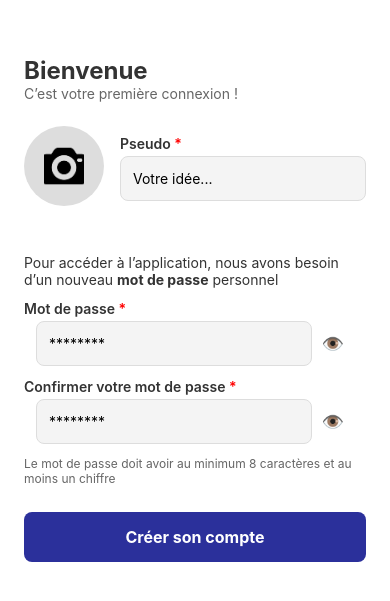
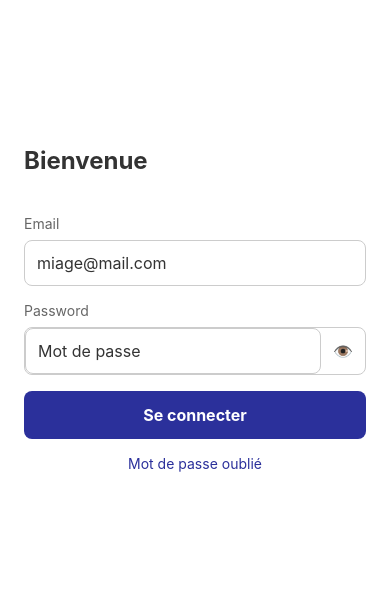
Before and after one commit to BACI-Aimen/ECSIM2-COPIE, a React Native app in the folder FrontEnd/: screen / in a window 390 px wide. Shown: the part 113-714 px from the top of the page. Built offline with nearby package versions, Linux system fonts and the light colour scheme.

Commit message:
Correction bug & déconnexion fonctionnel

```diff
--- a/FrontEnd/SRC/Components/Pages/Connexion/Connexion.tsx
+++ b/FrontEnd/SRC/Components/Pages/Connexion/Connexion.tsx
@@ -24,20 +24,27 @@ const ConnexionMain = () => {
       const retour = await API_Utilisateur.connexionUtilisateur(
         {mail_utilisateur:login,mot_de_passe:Mdp}
       );
-      if(retour.message) {
+      console.log(retour)
+      if(!retour.hasOwnProperty('error')) {
+        toggleLoader();
         await SecureStore.setItemAsync('token', retour.token)
-        toggleLoader();
-        navigation.reset({
-          index: 0,
-          routes: [{ name: 'Home' }],
-        });
-
+        if(retour.first_connexion){
+          navigation.reset({
+            index: 0,
+            routes: [{ name: 'FirstConnexion' }],
+          });
+        }else{
+          navigation.reset({
+            index: 0,
+            routes: [{ name: 'Home' }],
+          });
+        }
       }else{
-        setError(retour.meta.error.message)
+        setError(retour.message)
         toggleLoader();
       }
     } catch (error: any) {
-      setError(error)
+      setError(error.message)
     }
   };
 
--- a/FrontEnd/SRC/Components/Pages/FirstConnexion/FirstConnexion.style.ts
+++ b/FrontEnd/SRC/Components/Pages/FirstConnexion/FirstConnexion.style.ts
@@ -39,6 +39,10 @@ const styles = StyleSheet.create({
         alignItems: "center",
         marginRight: 16,
         overflow: "hidden",
+      },
+      avatarSelected: {
+        width: "100%",
+        height: "100%",
       },
       avatar: {
         width: 40,
--- a/FrontEnd/SRC/Components/Pages/FirstConnexion/FirstConnexion.tsx
+++ b/FrontEnd/SRC/Components/Pages/FirstConnexion/FirstConnexion.tsx
@@ -17,15 +17,17 @@ const FirstConnexion = () => {
   const [showConfirmPassword, setShowConfirmPassword] = useState(false);
 
   const [selectedImage, setSelectedImage] = useState("");
+  const [isValid, setIsValid] = useState(false);
 
   const [error, setError] = useState("");
 
   const { toggleLoader } = useContext(LoaderContext);
   const navigation = useNavigation();
+  const FormData = global.FormData;
 
   const pickImage = async () => {
     let result = await ImagePicker.launchImageLibraryAsync({
-      mediaTypes: ImagePicker.MediaTypeOptions.Images,
+      mediaTypes: ['images'],
       allowsEditing: true,
       aspect: [1, 1],
       quality: 1,
@@ -40,12 +42,18 @@ const FirstConnexion = () => {
     toggleLoader();
     const API_Utilisateur = new UtilisateurService(FetchClient);
     try{
-        const retour = await API_Utilisateur.finaliserInscription({
-            photo_mur:selectedImage,
-            pseudo: pseudo,
-            nouveauMotDePasse: password,
-            confirmerNouveauMotDePasse: confirmPassword
-        });
+      const response = await fetch(selectedImage);
+      const blob = await response.blob();
+      const formData = new FormData();
+      formData.append(`photo_mur`, {
+        uri: selectedImage,
+        name:"photo_mur.jpg",
+        type: blob.type,
+      } as any);
+      formData.append("pseudo", pseudo)
+      formData.append("nouveauMotDePasse", password)
+      formData.append("confirmerNouveauMotDePasse",confirmPassword)
+      const retour = await API_Utilisateur.finaliserInscription(formData);
       toggleLoader();
       if(retour.message){
           navigation.reset({
@@ -53,9 +61,9 @@ const FirstConnexion = () => {
               routes: [{ name: 'Home' }],
           });
       }
-
+      setError(retour.error)
     }catch(error: any){
-        setError(error)
+      setError(error.error)
       toggleLoader();
     }
   }
@@ -73,7 +81,7 @@ const FirstConnexion = () => {
             {/* Avatar */}
             <TouchableOpacity style={styles.avatarContainer} onPress={pickImage}>
                 {selectedImage ? (
-                <Image source={{ uri: selectedImage }} style={styles.avatar} />
+                <Image source={{ uri: selectedImage }} style={styles.avatarSelected} />
                 ) : (
                 <Image source={require("../../../../assets/AppareilPhoto.png")} style={styles.avatar} />
                 )}
--- a/FrontEnd/SRC/Components/Reusable/DrawerNav/DrawerNav.tsx
+++ b/FrontEnd/SRC/Components/Reusable/DrawerNav/DrawerNav.tsx
@@ -2,6 +2,7 @@
 import React from 'react';
 import { View, Text, TouchableOpacity } from 'react-native';
 import styles from './DrawerNav.styles';
+import * as SecureStore from 'expo-secure-store';
 
 type DrawerNavProps = {
   onClose?: () => void;
@@ -13,6 +14,14 @@ const DrawerNav: React.FC<DrawerNavProps> = ({ onClose, navigation }) => {
     if (onClose) onClose(); // Ferme le menu
     navigation.navigate(screen);
   };
+
+  const deconnexion = () => {
+    SecureStore.deleteItemAsync("token");
+    navigation.reset({
+      index: 0,
+      routes: [{ name: 'Connexion' }],
+    });
+  }
 
   return (
     <View style={styles.container}>
@@ -27,7 +36,7 @@ const DrawerNav: React.FC<DrawerNavProps> = ({ onClose, navigation }) => {
         <Text style={styles.linkText}>Historique</Text>
       </TouchableOpacity>
       <View style={styles.bottomContainer}>
-        <TouchableOpacity onPress={() => handleNavigation('Connexion')} style={styles.logoutButton}>
+        <TouchableOpacity onPress={deconnexion} style={styles.logoutButton}>
           <Text style={styles.logoutText}>Se déconnecter</Text>
         </TouchableOpacity>
       </View>
--- a/FrontEnd/SRC/ServiceClients/FectchClient.js
+++ b/FrontEnd/SRC/ServiceClients/FectchClient.js
@@ -14,9 +14,9 @@ const FetchClient = {
         return await fetch(url,{
             method:'POST',
             headers:{
-                'Content-Type':'form-data',
+                't_USER_STEPBYMIAGE': SecureStore.getItem('token')
             },
-            body: JSON.stringify(body)
+            body: body
         });
     },
 
--- a/FrontEnd/StackNavigator.tsx
+++ b/FrontEnd/StackNavigator.tsx
@@ -13,9 +13,8 @@ const StackNavigator = () => {
     return(
         <Stack.Navigator screenOptions={{ headerShown: false}}>
             <Stack.Group>
-            <Stack.Screen name="FirstConnexion" component={FirstConnexion} />
                 <Stack.Screen name="Connexion" component={ConnexionMain} />
-
+                <Stack.Screen name="FirstConnexion" component={FirstConnexion} />
                 <Stack.Screen name="Home" component={HomeMain}/>
                 <Stack.Screen name="MonCompte" component={MonCompte} />
                 <Stack.Screen name="MonMur" component={MonMur} />
```
Also changed, not shown: 2 other files (tests, documents, lock files or other folders). Lines whose indentation alone changed are shown as unchanged.
